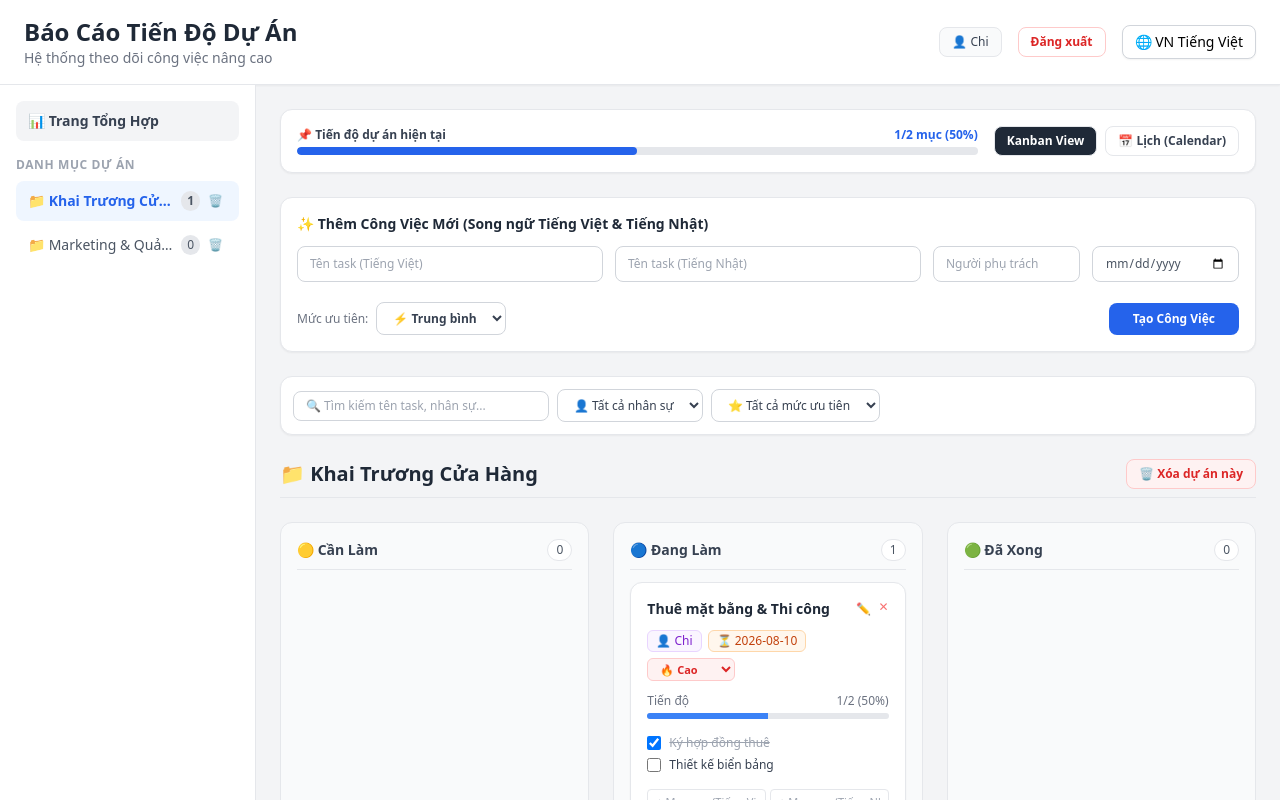
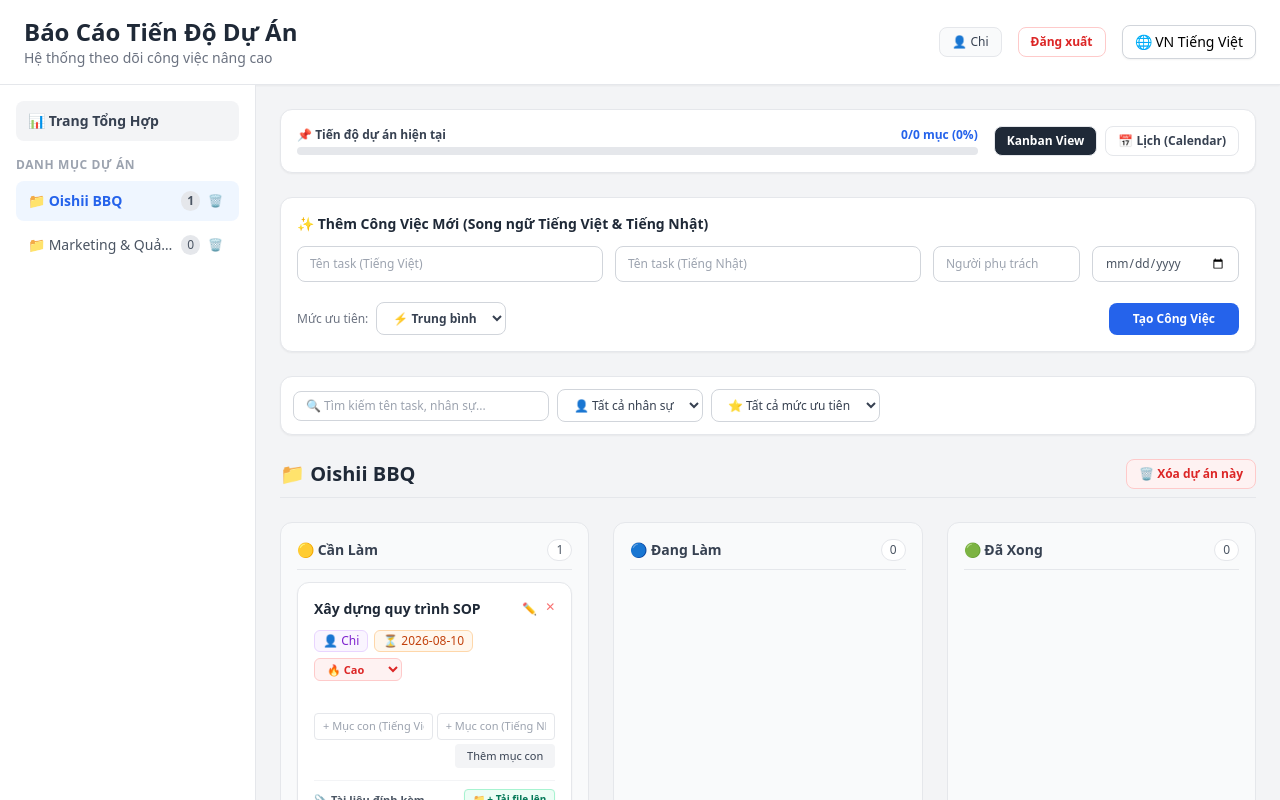
Before and after one commit to Chinguyen9213/D-n-1, a React (Vite) app in the folder frontend/: page / in a window 1280 px wide. Shown: the top 800 px of the page. Built offline with nearby package versions, Linux system fonts and the light colour scheme.

Commit message:
Update App.jsx

```diff
--- a/frontend/src/App.jsx
+++ b/frontend/src/App.jsx
@@ -16,10 +16,13 @@ function MainApp({ user, onLogout }) {
   const [projects, setProjects] = useState(() => {
     const saved = localStorage.getItem('kanban_projects');
     if (saved) {
-      try { return JSON.parse(saved); } catch (e) { console.error(e); }
+      try {
+        const parsed = JSON.parse(saved);
+        if (Array.isArray(parsed) && parsed.length > 0) return parsed;
+      } catch (e) { console.error(e); }
     }
     return [
-      { id: 'p1', nameVi: 'Khai Trương Cửa Hàng', nameJa: '店舗オープン' },
+      { id: 'p1', nameVi: 'Oishii BBQ', nameJa: 'Oishii BBQ' },
       { id: 'p2', nameVi: 'Marketing & Quảng Cáo', nameJa: 'マーケティング＆広告' }
     ];
   });
@@ -29,51 +32,32 @@ function MainApp({ user, onLogout }) {
     if (saved) {
       try {
         const parsed = JSON.parse(saved);
-        return parsed.map(t => {
-          let rawVi = t.titleVi || t.title || '';
-          let rawJa = t.titleJa || t.title || '';
-
-          // Làm sạch nếu lỡ bị dính ngoặc kép hoặc giá trị sai từ localStorage cũ
-          if (rawVi.includes('(') && rawVi.endsWith(')')) {
-            rawVi = rawVi.split('(')[0].trim();
-          }
-
-          const titleVi = rawVi || rawJa || 'Công việc chưa đặt tên';
-          const titleJa = rawJa || rawVi || titleVi;
-
-          return {
+        if (Array.isArray(parsed) && parsed.length > 0) {
+          return parsed.map(t => ({
             ...t,
-            titleVi,
-            titleJa,
-            priority: t.priority || 'MEDIUM',
-            attachments: t.attachments || [],
-            checklists: (t.checklists || []).map(c => {
-              const cVi = c.textVi || c.text || 'Mục con';
-              const cJa = c.textJa || c.text || cVi;
-              return {
-                ...c,
-                textVi: cVi,
-                textJa: cJa
-              };
-            })
-          };
-        });
+            titleVi: t.titleVi || t.title || 'Công việc',
+            titleJa: t.titleJa || t.title || 'タスク',
+            checklists: (t.checklists || []).map(c => ({
+              ...c,
+              textVi: c.textVi || c.text || 'Mục con',
+              textJa: c.textJa || c.text || '小項目'
+            })),
+            attachments: t.attachments || []
+          }));
+        }
       } catch (e) { console.error(e); }
     }
     return [
       {
         id: 1,
         projectId: 'p1',
-        titleVi: 'Thuê mặt bằng & Thi công',
-        titleJa: '物件契約＆施工',
-        status: 'Đang Làm',
+        titleVi: 'Xây dựng quy trình SOP',
+        titleJa: 'SOPプロセスの構築',
+        status: 'Cần Làm',
         priority: 'HIGH',
         assignee: 'Chi',
         dueDate: '2026-08-10',
-        checklists: [
-          { id: 101, textVi: 'Ký hợp đồng thuê', textJa: '賃貸契約締結', completed: true },
-          { id: 102, textVi: 'Thiết kế biển bảng', textJa: '看板デザイン', completed: false }
-        ],
+        checklists: [],
         attachments: []
       }
     ];
@@ -113,20 +97,9 @@ function MainApp({ user, onLogout }) {
     i18n.changeLanguage(currentLang.startsWith('vi') ? 'ja' : 'vi');
   };
 
-  const getProjName = (p) => {
-    if (isJa) return p.nameJa || p.nameVi || '';
-    return p.nameVi || p.nameJa || '';
-  };
-
-  const getTaskTitle = (task) => {
-    if (isJa) return task.titleJa || task.titleVi || '';
-    return task.titleVi || task.titleJa || '';
-  };
-
-  const getChecklistText = (item) => {
-    if (isJa) return item.textJa || item.textVi || '';
-    return item.textVi || item.textJa || '';
-  };
+  const getProjName = (p) => (isJa ? (p.nameJa || p.nameVi) : (p.nameVi || p.nameJa));
+  const getTaskTitle = (task) => (isJa ? (task.titleJa || task.titleVi) : (task.titleVi || task.titleJa));
+  const getChecklistText = (item) => (isJa ? (item.textJa || item.textVi) : (item.textVi || item.textJa));
 
   const handleDeleteProject = (projectId, e) => {
     if (e) { e.stopPropagation(); e.preventDefault(); }
@@ -221,12 +194,7 @@ function MainApp({ user, onLogout }) {
       const fileDataUrl = uploadEvent.target.result;
       setTasks(prev => prev.map(t => {
         if (t.id === taskId) {
-          const newAtt = {
-            id: 'file_' + Date.now(),
-            type: 'file',
-            name: file.name,
-            url: fileDataUrl
-          };
+          const newAtt = { id: 'file_' + Date.now(), type: 'file', name: file.name, url: fileDataUrl };
           return { ...t, attachments: [...(t.attachments || []), newAtt] };
         }
         return t;
@@ -430,41 +398,6 @@ function MainApp({ user, onLogout }) {
                   <div className="bg-blue-600 h-3 rounded-full transition-all duration-500" style={{ width: `${overallProgress}%` }}></div>
                 </div>
               </div>
-
-              <div className="bg-white rounded-xl border border-gray-200 shadow-sm p-5 space-y-4">
-                <div className="flex flex-col md:flex-row md:items-center justify-between gap-3 pb-3 border-b border-gray-100">
-                  <h3 className="text-lg font-bold text-gray-800">📋 {isJa ? '全チェックリスト一覧' : 'Bảng Tổng Hợp Checklist'}</h3>
-                  <div className="flex gap-2">
-                    <button onClick={() => setChecklistFilter('all')} className={`text-xs px-3 py-1.5 rounded-lg font-medium ${checklistFilter === 'all' ? 'bg-blue-600 text-white' : 'bg-gray-100 text-gray-600'}`}>{isJa ? 'すべて' : 'Tất cả'}</button>
-                    <button onClick={() => setChecklistFilter('pending')} className={`text-xs px-3 py-1.5 rounded-lg font-medium ${checklistFilter === 'pending' ? 'bg-yellow-500 text-white' : 'bg-gray-100 text-gray-600'}`}>{isJa ? '未完了' : 'Chưa xong'}</button>
-                    <button onClick={() => setChecklistFilter('completed')} className={`text-xs px-3 py-1.5 rounded-lg font-medium ${checklistFilter === 'completed' ? 'bg-green-600 text-white' : 'bg-gray-100 text-gray-600'}`}>{isJa ? '完了済み' : 'Đã xong'}</button>
-                  </div>
-                </div>
-                <div className="overflow-x-auto">
-                  <table className="w-full text-left text-xs border-collapse">
-                    <thead>
-                      <tr className="bg-gray-50 border-b border-gray-200 text-gray-500 font-semibold">
-                        <th className="p-3 w-10">{isJa ? '状態' : 'Trạng thái'}</th>
-                        <th className="p-3">{isJa ? '項目内容' : 'Nội dung'}</th>
-                        <th className="p-3">{isJa ? 'タスク名' : 'Tên Task'}</th>
-                        <th className="p-3">{isJa ? '所属フォルダ' : 'Dự án'}</th>
-                        <th className="p-3 text-right">{isJa ? '操作' : 'Thao tác'}</th>
-                      </tr>
-                    </thead>
-                    <tbody className="divide-y divide-gray-100">
-                      {filteredChecklist.map(item => (
-                        <tr key={item.id} className="hover:bg-gray-50">
-                          <td className="p-3"><input type="checkbox" checked={item.completed} onChange={() => toggleChecklist(item.taskId, item.id)} className="w-4 h-4 cursor-pointer" /></td>
-                          <td className={`p-3 font-medium ${item.completed ? 'line-through text-gray-400' : 'text-gray-800'}`}>{getChecklistText(item)}</td>
-                          <td className="p-3 text-gray-600 font-medium">{item.taskTitle}</td>
-                          <td className="p-3"><span className="bg-blue-50 text-blue-700 px-2 py-0.5 rounded-md">📁 {item.projectName}</span></td>
-                          <td className="p-3 text-right"><button onClick={() => deleteChecklistItem(item.taskId, item.id)} className="text-red-400 hover:text-red-600">{isJa ? '削除' : 'Xóa'}</button></td>
-                        </tr>
-                      ))}
-                    </tbody>
-                  </table>
-                </div>
-              </div>
             </div>
           ) : (
             <div className="space-y-6">
@@ -594,20 +527,8 @@ function MainApp({ user, onLogout }) {
                                       className="border border-blue-500 rounded px-2 py-1 text-xs w-full focus:outline-none"
                                     />
                                     <div className="flex justify-end gap-1">
-                                      <button
-                                        type="button"
-                                        onClick={() => setEditingTaskId(null)}
-                                        className="bg-gray-200 text-gray-700 text-[11px] px-2 py-0.5 rounded font-bold"
-                                      >
-                                        Hủy
-                                      </button>
-                                      <button
-                                        type="button"
-                                        onClick={() => handleSaveTaskTitle(task.id)}
-                                        className="bg-blue-600 text-white text-[11px] px-3 py-0.5 rounded font-bold"
-                                      >
-                                        {isJa ? '保存' : 'Lưu'}
-                                      </button>
+                                      <button type="button" onClick={() => setEditingTaskId(null)} className="bg-gray-200 text-gray-700 text-[11px] px-2 py-0.5 rounded font-bold">Hủy</button>
+                                      <button type="button" onClick={() => handleSaveTaskTitle(task.id)} className="bg-blue-600 text-white text-[11px] px-3 py-0.5 rounded font-bold">{isJa ? '保存' : 'Lưu'}</button>
                                     </div>
                                   </div>
                                 ) : (
@@ -620,7 +541,7 @@ function MainApp({ user, onLogout }) {
                                         setEditTitleVi(task.titleVi || '');
                                         setEditTitleJa(task.titleJa || '');
                                       }}
-                                      className="text-gray-400 hover:text-blue-600 text-xs transition-opacity"
+                                      className="text-gray-400 hover:text-blue-600 text-xs"
                                       title="Sửa tên task"
                                     >
                                       ✏️
@@ -705,14 +626,7 @@ function MainApp({ user, onLogout }) {
                                   <div className="space-y-1">
                                     {task.attachments.map(att => (
                                       <div key={att.id} className="flex items-center justify-between text-xs bg-gray-50 px-2 py-1 rounded border border-gray-100 group">
-                                        <a
-                                          href={att.url}
-                                          target="_blank"
-                                          rel="noreferrer"
-                                          download={att.type === 'file' ? att.name : undefined}
-                                          className="text-blue-600 hover:underline truncate pr-2 max-w-[170px]"
-                                          title={att.name}
-                                        >
+                                        <a href={att.url} target="_blank" rel="noreferrer" download={att.type === 'file' ? att.name : undefined} className="text-blue-600 hover:underline truncate pr-2 max-w-[170px]" title={att.name}>
                                           {att.type === 'file' ? '💾 ' : '📄 '} {att.name}
                                         </a>
                                         <button type="button" onClick={() => handleDeleteAttachment(task.id, att.id)} className="text-gray-400 hover:text-red-500 text-[10px]">✕</button>
@@ -724,28 +638,10 @@ function MainApp({ user, onLogout }) {
                                 )}
 
                                 <div className="space-y-1 pt-1 border-t border-dashed border-gray-200">
-                                  <input
-                                    type="text"
-                                    placeholder={isJa ? '資料名 (例: 契約書)' : 'Tên link (VD: Tài liệu thiết kế)'}
-                                    value={attNameInputs[task.id] || ''}
-                                    onChange={(e) => setAttNameInputs({ ...attNameInputs, [task.id]: e.target.value })}
-                                    className="w-full text-[11px] border border-gray-200 rounded px-2 py-1 focus:outline-none"
-                                  />
+                                  <input type="text" placeholder={isJa ? '資料名 (例: 契約書)' : 'Tên link (VD: Tài liệu thiết kế)'} value={attNameInputs[task.id] || ''} onChange={(e) => setAttNameInputs({ ...attNameInputs, [task.id]: e.target.value })} className="w-full text-[11px] border border-gray-200 rounded px-2 py-1 focus:outline-none" />
                                   <div className="flex gap-1">
-                                    <input
-                                      type="text"
-                                      placeholder="URL (https://...)"
-                                      value={attUrlInputs[task.id] || ''}
-                                      onChange={(e) => setAttUrlInputs({ ...attUrlInputs, [task.id]: e.target.value })}
-                                      className="w-full text-[11px] border border-gray-200 rounded px-2 py-1 focus:outline-none"
-                                    />
-                                    <button
-                                      type="button"
-                                      onClick={() => handleAddAttachmentUrl(task.id)}
-                                      className="bg-indigo-600 hover:bg-indigo-700 text-white text-[11px] px-3 py-1 rounded font-bold shrink-0 shadow-sm"
-                                    >
-                                      + Link
-                                    </button>
+                                    <input type="text" placeholder="URL (https://...)" value={attUrlInputs[task.id] || ''} onChange={(e) => setAttUrlInputs({ ...attUrlInputs, [task.id]: e.target.value })} className="w-full text-[11px] border border-gray-200 rounded px-2 py-1 focus:outline-none" />
+                                    <button type="button" onClick={() => handleAddAttachmentUrl(task.id)} className="bg-indigo-600 hover:bg-indigo-700 text-white text-[11px] px-3 py-1 rounded font-bold shrink-0 shadow-sm">+ Link</button>
                                   </div>
                                 </div>
                               </div>
```
